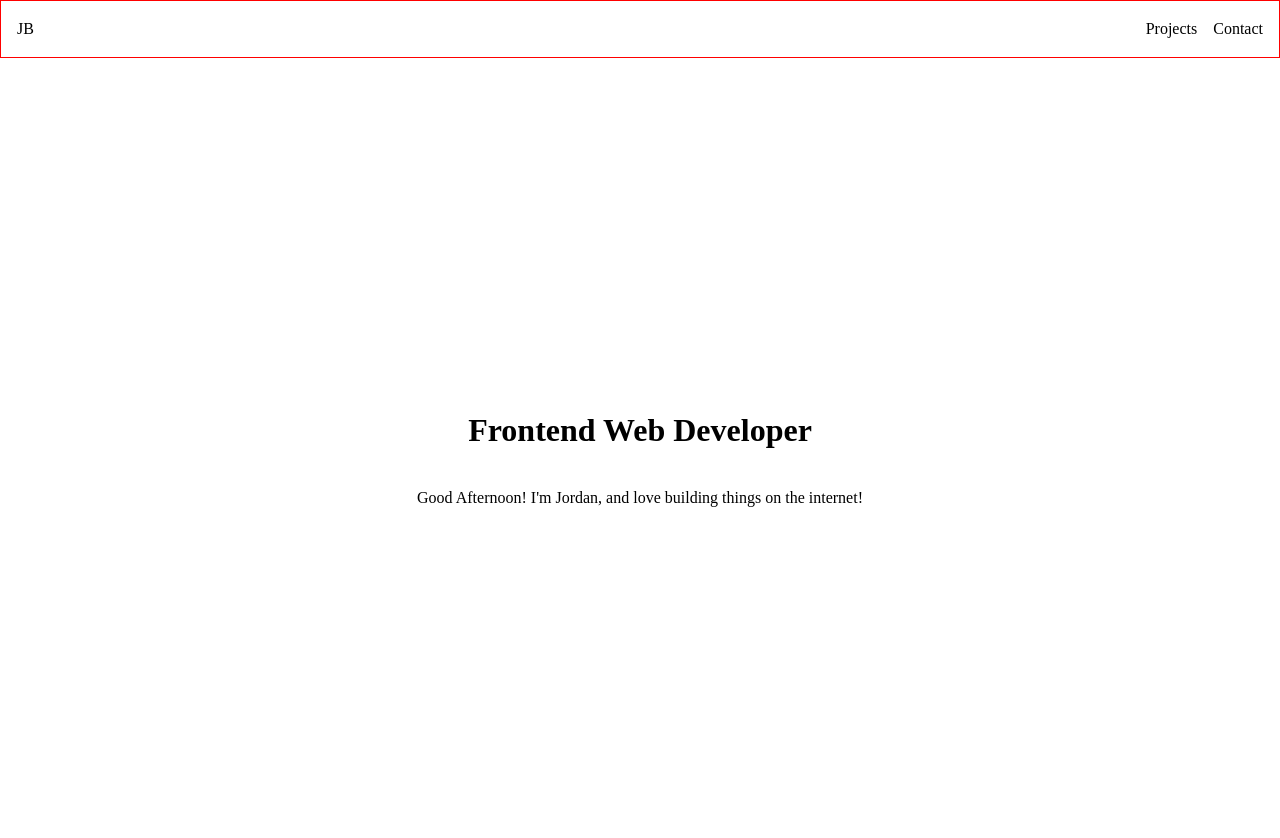
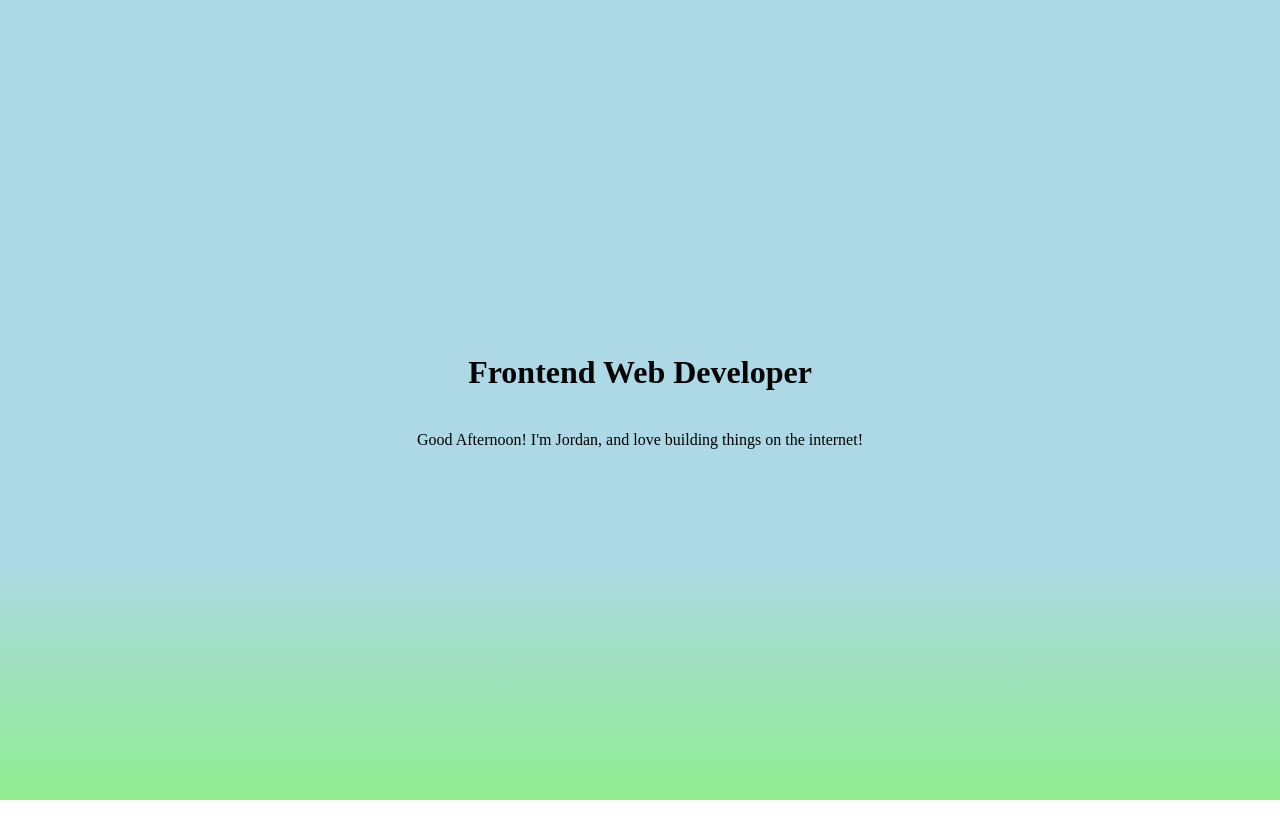
Before and after one commit to Jbugglin/portfolio, a plain HTML site: page index.html in a window 1280 px wide. After the commit the page ends 800 px from the top, so only its background shows below. Drawn offline with Linux system fonts and the light colour scheme.

Commit message:
Update
Will need to figure out why the hours isn't triggering the other background image to update

```diff
--- a/actions.js
+++ /dev/null
@@ -1,13 +0,0 @@
-/**
- * This will get the current hour of the day and
- *  will change the greeting of the webpage
- *  accordingly. (Morning, Afternoon, and Evening).
- */
-const hours = new Date().getHours();
-if(hours < 12){
-    document.getElementById('timeGreet').innerHTML = "Morning!";
-} else if (hours > 12 < 17) {
-    document.getElementById('timeGreet').innerHTML = "Afternoon!";
-} else {
-    document.getElementById('timeGreet').innerHTML = "Evening!";
-}
--- /dev/null
+++ b/greeting.js
@@ -0,0 +1,21 @@
+/**
+ * This will get the current hour of the day and
+ *  will change the greeting of the webpage
+ *  accordingly. (Morning, Afternoon, and Evening).
+ */
+//const hours = new Date().getHours();
+const hours = 19
+console.log(hours)
+if(hours < 12){
+    document.getElementById('timeGreet').innerHTML = "Morning!";
+    // Morning bg colors
+    document.body.style.backgroundImage = 'linear-gradient(0deg, green, lightblue 50%, darkblue 95%)';
+} else if (12 < hours < 17) {
+    document.getElementById('timeGreet').innerHTML = "Afternoon!";
+    // Afternoon bg colors
+    document.body.style.backgroundImage = 'linear-gradient(0deg, lightgreen, lightblue 30%)';
+} else {
+    document.getElementById('timeGreet').innerHTML = "Evening!";
+    // Evening bg colors
+    document.body.style.backgroundImage = 'linear-gradient(0deg, red, yellow, orange, darkblue)';
+}
--- a/index.html
+++ b/index.html
@@ -4,31 +4,17 @@
     <meta charset="UTF-8">
     <meta name="viewport" content="width=device-width, initial-scale=1.0">
 
-    <link rel="stylesheet" href="reset.css">
-    <link rel="stylesheet" href="style.css">
+    <link rel="stylesheet" href="./styles/reset.css">
+    <link rel="stylesheet" href="./styles/style.css">
 
     <title>Jordan Bugglin's Portfolio</title>
 </head>
 <body>
-    <header>
-        <nav>
-            <ul>
-                <div class="navbarLogo">
-                    <li><a href="./index.html">JB</a></li>
-                </div>
-                <div class="navbarLinks">
-                    <li><a href="./projects.html">Projects</a></li>
-                    <li><a href="./contact.html">Contact</a></li>
-                </div>
-            </ul>
-        </nav>
-    </header>
-
     <main>
         <h1>Frontend Web Developer</h1>
         <p>Good <span id="timeGreet"></span> I'm Jordan, and love building things on the internet!</p>
     </main>
 
-    <script src="./actions.js"></script>
+    <script src="./greeting.js"></script>
 </body>
 </html>
```
Also changed, not shown: assets/WIN_20241118_12_04_24_Pro.jpg (deleted), notes.txt, styles/reset.css (renamed from reset.css), styles/style.css (renamed from style.css), styles/timeStyle.css (added).
